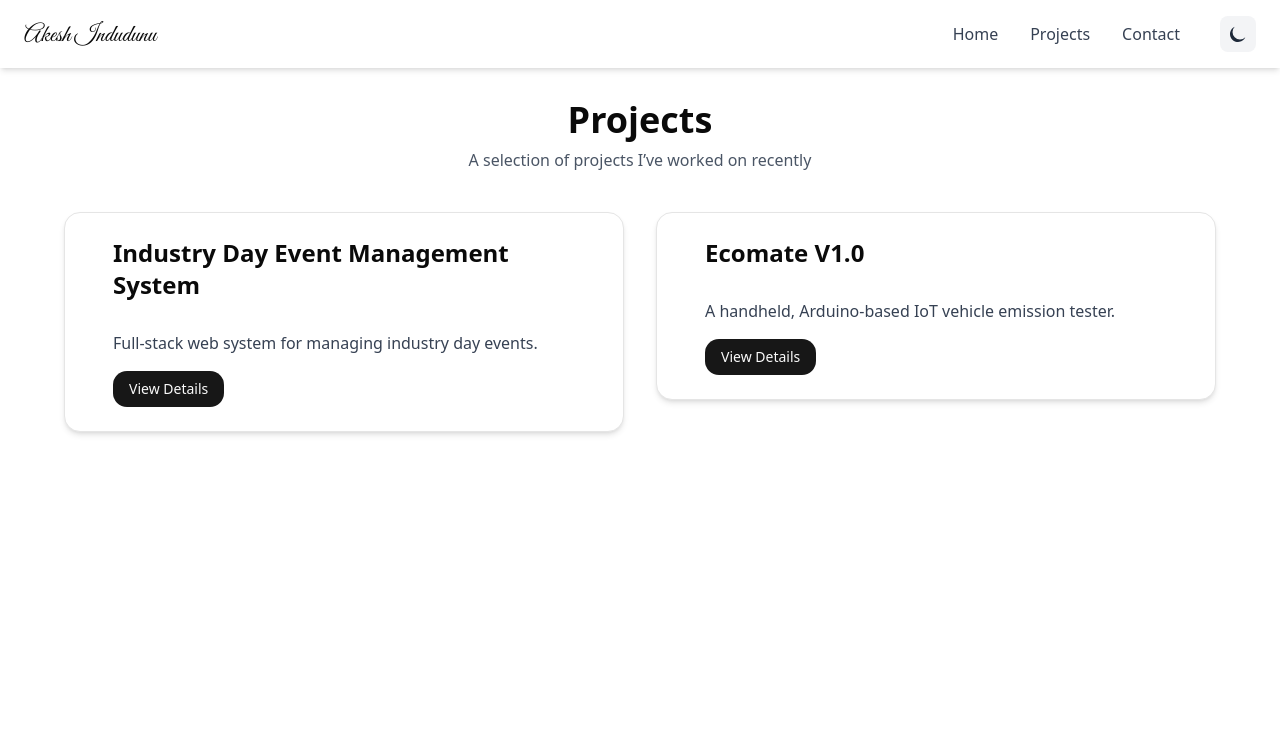
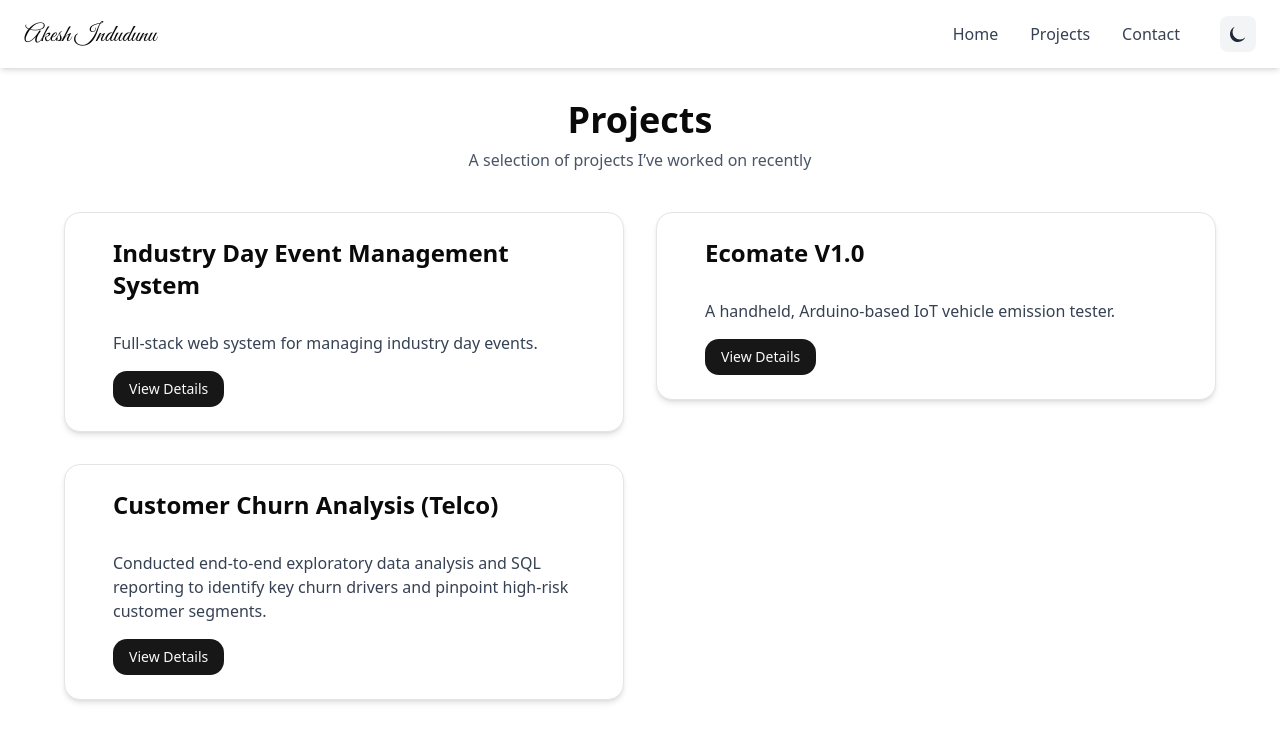
Before and after one commit to akeshindudunu/Portfolio, a Next.js app: page /Portfolio/projects in a window 1280 px wide. Shown: the top 742 px of the page. Built offline with nearby package versions, Linux system fonts and the light colour scheme.

Commit message:
new project added:Customer churn analysis

```diff
--- a/src/app/projects/page.tsx
+++ b/src/app/projects/page.tsx
@@ -29,6 +29,15 @@ const projects: Project[] = [
     description:
       'A handheld, Arduino-based IoT vehicle emission tester. It monitors CO, and HC levels. Data is processed and transmitted to a mobile app built with Expo for real-time tracking. Ecomate provides a portable solution for emission testing, promoting cleaner and safer environments and securing vehicle health.',
     techStack: ['javascript','C++'],
+  },
+  {
+    id: 3,
+    title: 'Customer Churn Analysis (Telco)',
+    shortDescription: 'Conducted end-to-end exploratory data analysis and SQL reporting to identify key churn drivers and pinpoint high-risk customer segments.',
+    description: `Analysis & Insights: Explored a dataset of 7,043 customers using Python to identify why users were leaving; used data visualizations to pinpoint the top drivers of churn, specifically focusing on short tenure, contract types, and high monthly bills.
+      Database & Querying: Moved the cleaned data into SQLite to create a local database, writing SQL queries to pull demographic trends and analyze customer billing habits.
+      Reporting & Next Steps: Built a clear visual narrative directly inside a Jupyter Notebook to share insights and recommendations with stakeholders, outlining a roadmap to add predictive machine learning models in the next phase.`,
+    techStack: ['Jupyter Notebook', 'Python', 'SQLite'],
   }
 ];
 
```
